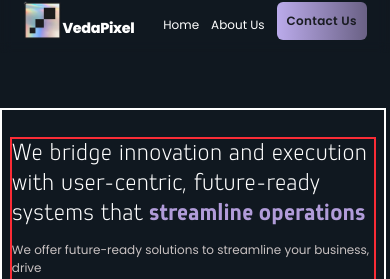
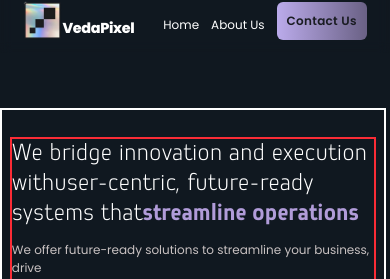
Before and after one commit to Be-A-Coder01/VEDAPIXEL, a React (Vite) app in the folder client/: page / in a window 390 px wide. Shown: the part 863-1142 px from the top of the page. Built offline with nearby package versions, Linux system fonts and the light colour scheme.

Commit message:
making it suitable for the mobile

```diff
--- a/client/src/pages/Body.jsx
+++ b/client/src/pages/Body.jsx
@@ -212,8 +212,7 @@ const Body = () => {
             <p className="about-card-title text-white text-[24px] leading-[30px] md:text-[28px] lg:text-[3rem] md:leading-[40px] lg:leading-[52px]">
               We bridge innovation and execution with
               <br className="hidden md:block" />
-              <span></span> user-centric, future-ready systems that{" "}
-              <span></span>
+              user-centric, future-ready systems that
               <br className="hidden md:block" />
               <span className="text-[#b19cd9] font-semibold">
                 streamline operations
```
